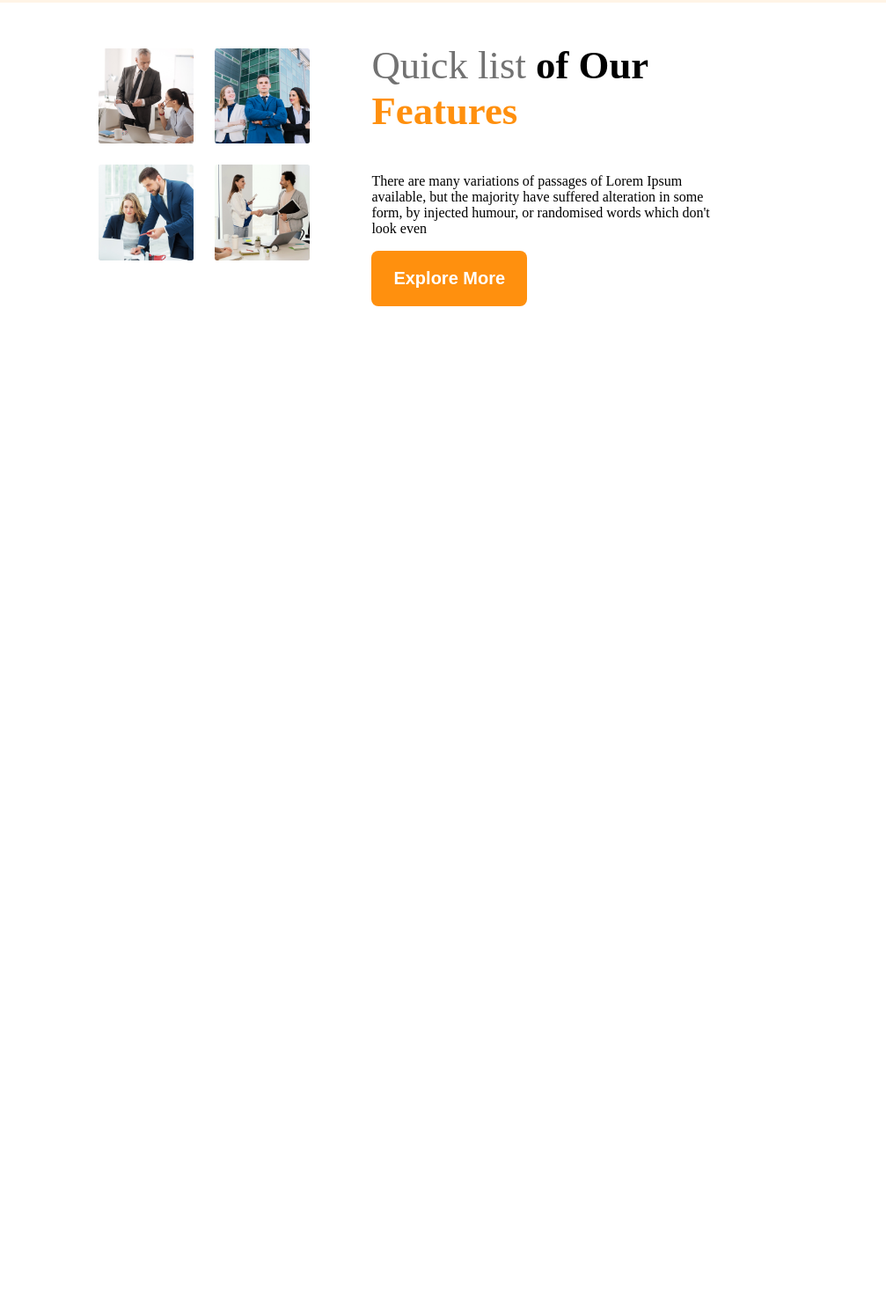
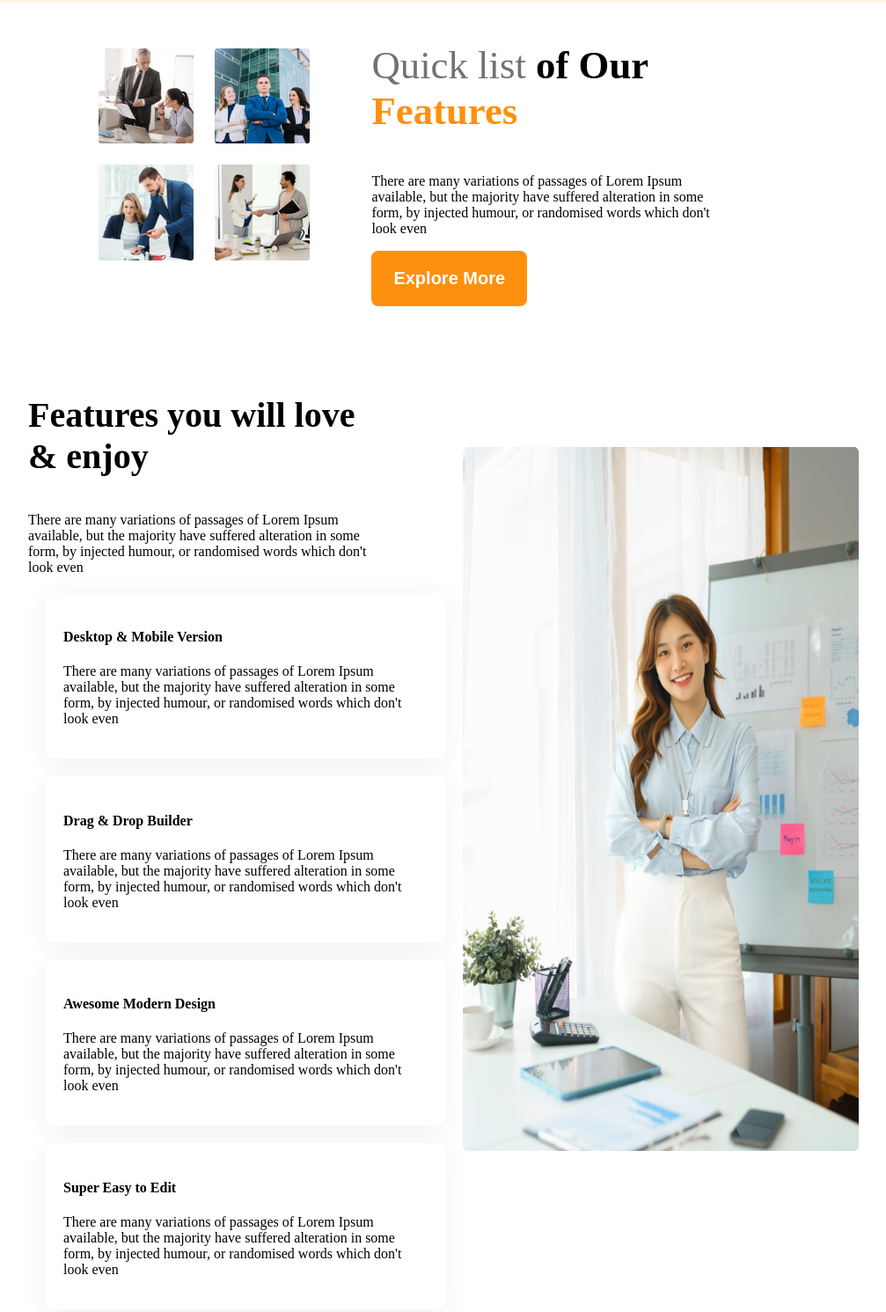
Before and after one commit to kazinishad/G3-architects-responsive, a plain HTML site: page index.html in a window 1280 px wide. Shown: the part 939-2430 px from the top of the page at 88% size, without its empty margins (136-1143 px from the left). Before the commit the page ends 1295 px from the top, so only its background shows below. Drawn offline with Linux system fonts and the light colour scheme.

Commit message:
features section added

```diff
--- a/index.html
+++ b/index.html
@@ -47,6 +47,33 @@
     </main>
         <!-- team sections end-->
 
+        <!--features section start-->
+        <section class="features-section">
+            <div class="features-content">
+                <h3 class="section-title">Features you will love & enjoy</h3>
+                <p class="banner-description">There are many variations of passages of Lorem Ipsum available, but the majority have suffered alteration in some form, by injected humour, or randomised words which don't look even</p>
+                <div class="card">
+                    <h4>Desktop & Mobile Version</h4>
+                    <p class="banner-description">There are many variations of passages of Lorem Ipsum available, but the majority have suffered alteration in some form, by injected humour, or randomised words which don't look even</p>
+                </div>
+                <div class="card">
+                    <h4>Drag & Drop Builder</h4>
+                    <p class="banner-description">There are many variations of passages of Lorem Ipsum available, but the majority have suffered alteration in some form, by injected humour, or randomised words which don't look even</p>
+                </div>
+                <div class="card">
+                    <h4>Awesome Modern Design</h4>
+                    <p class="banner-description">There are many variations of passages of Lorem Ipsum available, but the majority have suffered alteration in some form, by injected humour, or randomised words which don't look even</p>
+                </div>
+                <div class="card">
+                    <h4>Super Easy to Edit</h4>
+                    <p class="banner-description">There are many variations of passages of Lorem Ipsum available, but the majority have suffered alteration in some form, by injected humour, or randomised words which don't look even</p>
+                </div>
+            </div>
+            <div class="features-img">
+                <img src="architect.png">
+            </div>
+        </section>
+        <!--features section end-->
 
 
 </body>
--- a/style.css
+++ b/style.css
@@ -97,6 +97,31 @@ main{
     font-weight: 700;
 }
 
+/*features section*/
+.features-section{
+    margin: 10px;
+    gap: 80px;
+    display: flex;
+    padding: 50px 150px;
+}
+.features-content .section-title{
+    font-size: 2.5rem;
+}
+.features-img img{
+    margin-top: 100px;
+    width: 450px;
+    height: 800px;
+}
+
+.features-content .card{
+    margin: 20px;
+    padding: 20px;
+    width: 100%;
+    border-radius: 8px;
+    background: #FFF;
+    box-shadow: 0px 4px 30px 0px rgba(0, 0, 0, 0.06);
+}
+
 
 
 
```
